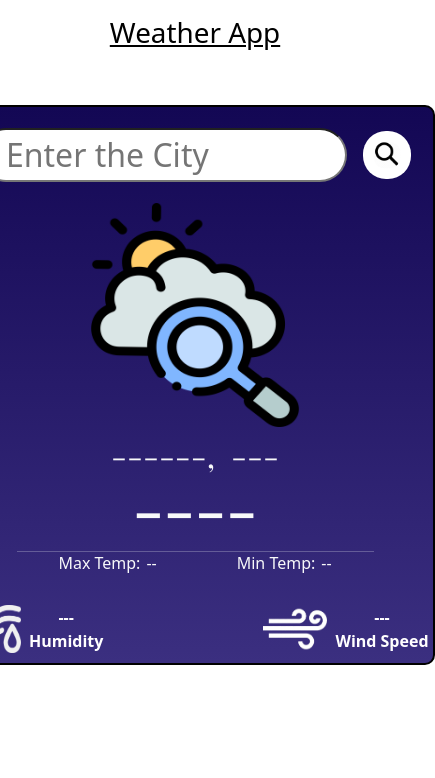
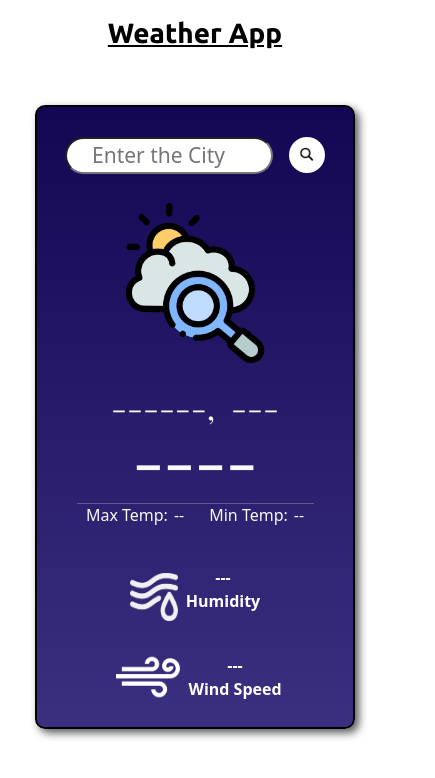
Before and after one commit to ankitahuja98/weatherapp, a React (Create React App) app: page / in a window 390 px wide. Shown: the top 778 px of the page, 435 px wide, since content can reach past the window. Built offline with nearby package versions, Linux system fonts and the light colour scheme.

Commit message:
responsive design done

```diff
--- a/public/index.html
+++ b/public/index.html
@@ -18,7 +18,7 @@
     <link rel="preconnect" href="https://fonts.googleapis.com" />
     <link rel="preconnect" href="https://fonts.gstatic.com" crossorigin />
     <link
-      href="https://fonts.googleapis.com/css2?family=Playfair+Display:wght@400;600&display=swap"
+      href="https://fonts.googleapis.com/css2?family=Playfair+Display:wght@400;600&family=Ubuntu:wght@700&display=swap"
       rel="stylesheet"
     />
     <!--
--- a/src/App.css
+++ b/src/App.css
@@ -51,6 +51,10 @@
   height: 35rem;
   background-image: linear-gradient(180deg, #130754 0%, #3b2f80 100%);
   border: 2px solid black;
+  box-shadow: 4px 4px 8px #5b5b5b;
+}
+.main_heading{
+  font-family: 'Ubuntu', sans-serif;
 }
 hr {
   position: relative;
@@ -122,14 +126,15 @@ hr {
 /* Temp and city name ends */
 
 /* max min starts */
-.max_min{
+.max_min {
   position: relative;
   bottom: 69px;
 }
-.max_temp_text, .min_temp_text{
+.max_temp_text,
+.min_temp_text {
   margin-right: 6px;
 }
-.max_temp{
+.max_temp {
   margin-right: 80px;
 }
 /* max min ends */
@@ -138,6 +143,7 @@ hr {
 .hum_wind_Div {
   position: relative;
   bottom: 63px;
+  display: flex;
 }
 .hum_img {
   width: 3rem;
@@ -165,3 +171,111 @@ hr {
   font-weight: 700;
 }
 /* humidity and wind div end */
+
+@media (max-width: 480px) {
+  .card_box {
+    width: 27rem;
+  }
+  .inputDiv input {
+    width: 20rem;
+  }
+  .wind_element {
+    position: relative;
+    left: 8rem;
+  }
+}
+@media (max-width: 432px) {
+  .card_box {
+    width: 24rem;
+  }
+  .inputDiv input {
+    width: 16rem;
+  }
+  .wind_element {
+    position: relative;
+    left: 5rem;
+  }
+}
+@media (max-width: 390px) {
+  .card_box {
+    width: 20rem;
+    height: 39rem;
+  }
+  .inputDiv input {
+    width: 13rem;
+    font-size: 21px;
+  }
+  .inputDiv img {
+    width: 36px;
+    height: auto;
+  }
+  .imgDiv img {
+    width: 10rem;
+    height: 10rem;
+  }
+  .imgDiv {
+    height: 12rem;
+  }
+  .hum_wind_Div {
+    display: flex;
+    flex-direction: column;
+    justify-content: center;
+    align-items: center;
+  }
+  .wind_element {
+    position: relative;
+    left: 4px;
+  }
+  .hum_element {
+    position: relative;
+    left: 0px;
+    margin-bottom: 2rem;
+    margin-top: 1rem;
+  }
+  .max_temp {
+    margin-right: 25px;
+  }
+}
+@media (max-width: 320px) {
+  .card_box {
+    width: 16rem;
+    height: 39rem;
+  }
+  .inputDiv input {
+    width: 11rem;
+    font-size: 20px;
+  }
+  .inputDiv img {
+    width: 35px;
+    height: auto;
+  }
+  .imgDiv img {
+    width: 10rem;
+    height: 10rem;
+  }
+  .imgDiv {
+    height: 12rem;
+  }
+  .hum_wind_Div {
+    display: flex;
+    flex-direction: column;
+    justify-content: center;
+    align-items: center;
+  }
+  .wind_element {
+    position: relative;
+    left: 4px;
+  }
+  .hum_element {
+    position: relative;
+    left: 0px;
+    margin-bottom: 2rem;
+    margin-top: 1rem;
+  }
+  .max_temp {
+    margin-right: 15px;
+  }
+  .max_min {
+    font-size: 13px ;
+  }
+}
--- a/src/App.js
+++ b/src/App.js
@@ -76,7 +76,7 @@ function App() {
   return (
     <>
       <div className='mb-5 pt-3 text-decoration-underline'>
-        <h1>Weather App</h1>
+        <h1 className='main_heading'>Weather App</h1>
       </div>
       <div className='card_box'>
         {/* input bar starts */}
@@ -133,7 +133,7 @@ function App() {
 
         {/* humidity and wind start */}
 
-        <div className='hum_wind_Div d-flex'>
+        <div className='hum_wind_Div'>
 
           <div className='hum_element d-flex'>
             <img className='hum_img' src={humidity} alt="" />
```
